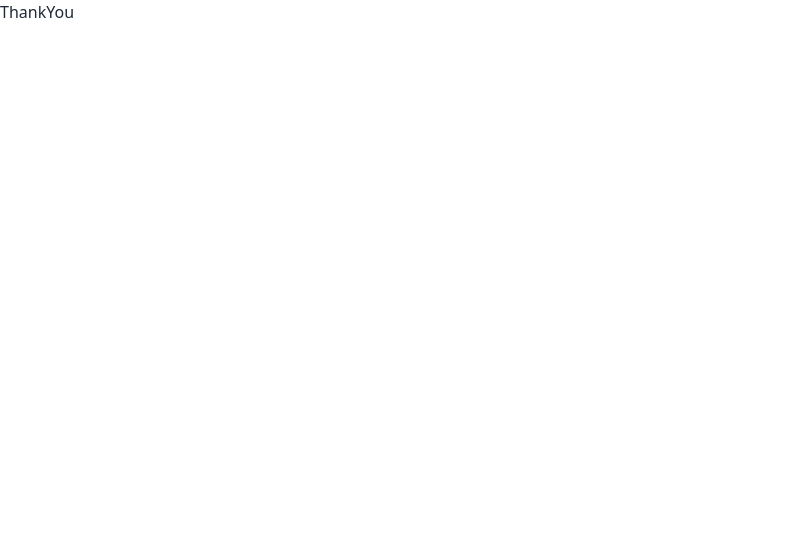
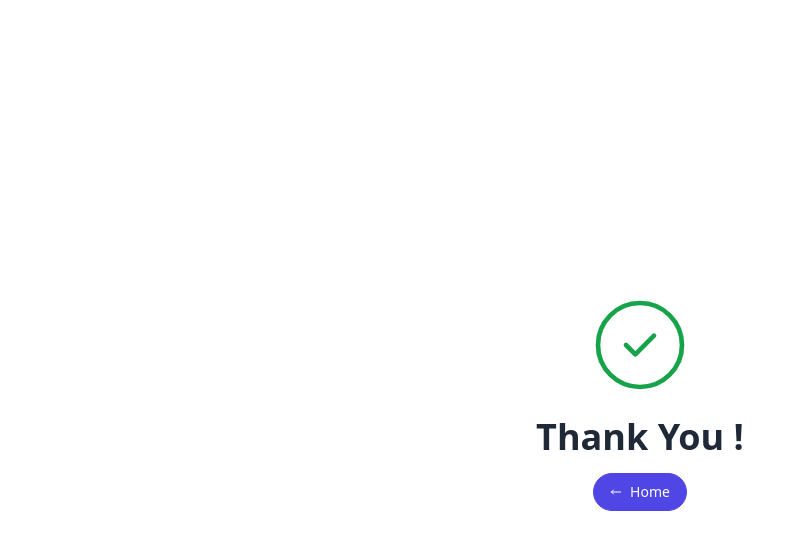
Before and after one commit to niloysaha06/bus-ticket-reservation-client, a React (Vite) app: page /thankyou in a window 1280 px wide. Shown: the top 550 px of the page, without its empty margins (0-805 px from the left). Built offline with nearby package versions, Linux system fonts and the light colour scheme.

Commit message:
thank you page ui design

```diff
--- a/src/components/BusCart/BusCart.jsx
+++ b/src/components/BusCart/BusCart.jsx
@@ -1,12 +1,12 @@
 import { Link } from "react-router-dom";
 
 const BusCart = ({ item }) => {
-  const { _id, name, time } = item;
+  const { _id, route, name, time } = item;
   return (
     <div className="card w-96 bg-base-100 shadow-xl ">
       <div className="card-body">
         <h2 className="card-title">{name}</h2>
-        {/* <p>{route}</p> */}
+        <p>{route}</p>
         <p className="">{time}</p>
         <Link to={`/busview/${_id}`}>
           <div className="card-actions justify-end">
--- a/src/page/Home/BusView/BusView.jsx
+++ b/src/page/Home/BusView/BusView.jsx
@@ -290,7 +290,7 @@ const BusView = () => {
                   <input
                     className="btn btn-primary"
                     type="submit"
-                    value="Confirm"
+                    value="Booking"
                   />
                 </div>
               </div>
--- a/src/page/Home/Home/Home.jsx
+++ b/src/page/Home/Home/Home.jsx
@@ -20,7 +20,10 @@ const Home = () => {
   console.log(busesData);
 
   return (
-    <div>
+    <div className="mt-16">
+      <div className="text-center mb-4">
+        <h1 className="font-medium text-2xl">Bus Ticket Reservation System </h1>
+      </div>
       <BusList items={busesData} />
     </div>
   );
--- a/src/page/Home/ThankYou/ThankYou.jsx
+++ b/src/page/Home/ThankYou/ThankYou.jsx
@@ -1,5 +1,52 @@
+import { Link } from "react-router-dom";
+
 const ThankYou = () => {
-  return <div>ThankYou</div>;
+  return (
+    <div>
+      <div className="flex items-center justify-center h-screen">
+        <div>
+          <div className="flex flex-col items-center space-y-2">
+            <svg
+              xmlns="http://www.w3.org/2000/svg"
+              className="text-green-600 w-28 h-28"
+              fill="none"
+              viewBox="0 0 24 24"
+              stroke="currentColor"
+              strokeWidth={1}
+            >
+              <path
+                strokeLinecap="round"
+                strokeLinejoin="round"
+                d="M9 12l2 2 4-4m6 2a9 9 0 11-18 0 9 9 0 0118 0z"
+              />
+            </svg>
+            <h1 className="text-4xl font-bold py-2">Thank You !</h1>
+
+            <Link
+              to={"/"}
+              className="inline-flex items-center px-4 py-2 text-white bg-indigo-600 border border-indigo-600 rounded rounded-full hover:bg-indigo-700 focus:outline-none focus:ring"
+            >
+              <svg
+                xmlns="http://www.w3.org/2000/svg"
+                className="w-3 h-3 mr-2"
+                fill="none"
+                viewBox="0 0 24 24"
+                stroke="currentColor"
+                strokeWidth={2}
+              >
+                <path
+                  strokeLinecap="round"
+                  strokeLinejoin="round"
+                  d="M7 16l-4-4m0 0l4-4m-4 4h18"
+                />
+              </svg>
+              <span className="text-sm font-medium">Home</span>
+            </Link>
+          </div>
+        </div>
+      </div>
+    </div>
+  );
 };
 
 export default ThankYou;
```
